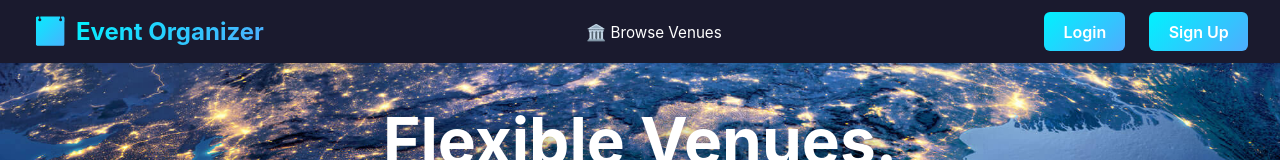
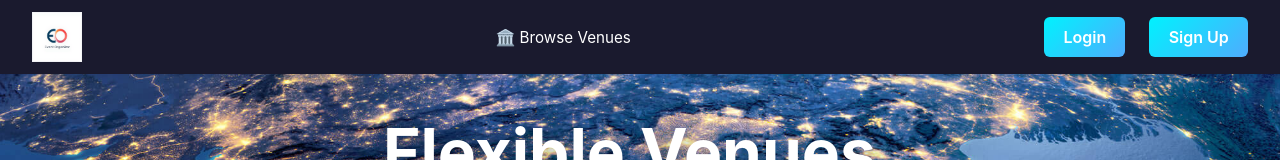
Before and after one commit to atulsingh963/event_orz_frontend_ai, a React (Vite) app: page / in a window 1280 px wide. Shown: the top 160 px of the page. Built offline with nearby package versions, Linux system fonts and the light colour scheme; no server answers.

Commit message:
logo update

```diff
--- a/src/App.css
+++ b/src/App.css
@@ -44,6 +44,16 @@ body {
   font-weight: bold;
   color: white;
   text-decoration: none;
+}
+
+.brand-logo {
+  height: 50px;
+  width: auto;
+  transition: transform 0.3s ease;
+}
+
+.brand-logo:hover {
+  transform: scale(1.05);
 }
 
 .brand-icon {
--- a/src/components/Navbar.jsx
+++ b/src/components/Navbar.jsx
@@ -1,5 +1,6 @@
 import { Link, useNavigate } from 'react-router-dom';
 import { useAuth } from '../context/AuthContext';
+import logo from '../assets/logo.png';
 
 const Navbar = () => {
   const { user, logout, isAuthenticated } = useAuth();
@@ -42,8 +43,7 @@ const Navbar = () => {
     <nav className="navbar">
       <div className="nav-container">
         <Link to="/" className="nav-brand">
-          <span className="brand-icon">📅</span>
-          <span className="brand-text">Event Organizer</span>
+          <img src={logo} alt="Event Organizer" className="brand-logo" />
         </Link>
 
         <div className="nav-center">
```
Also changed, not shown: src/assets/logo.png (added).
